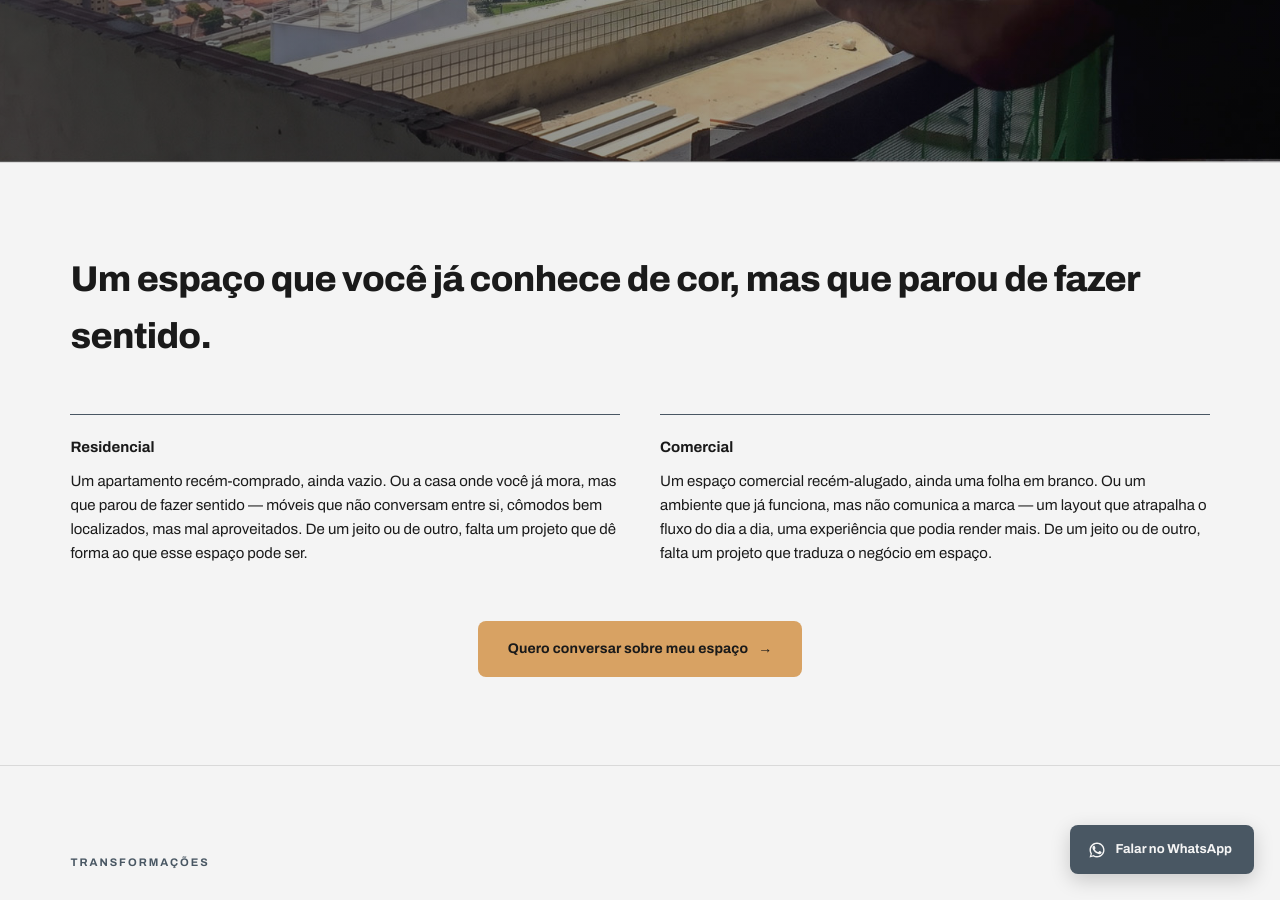
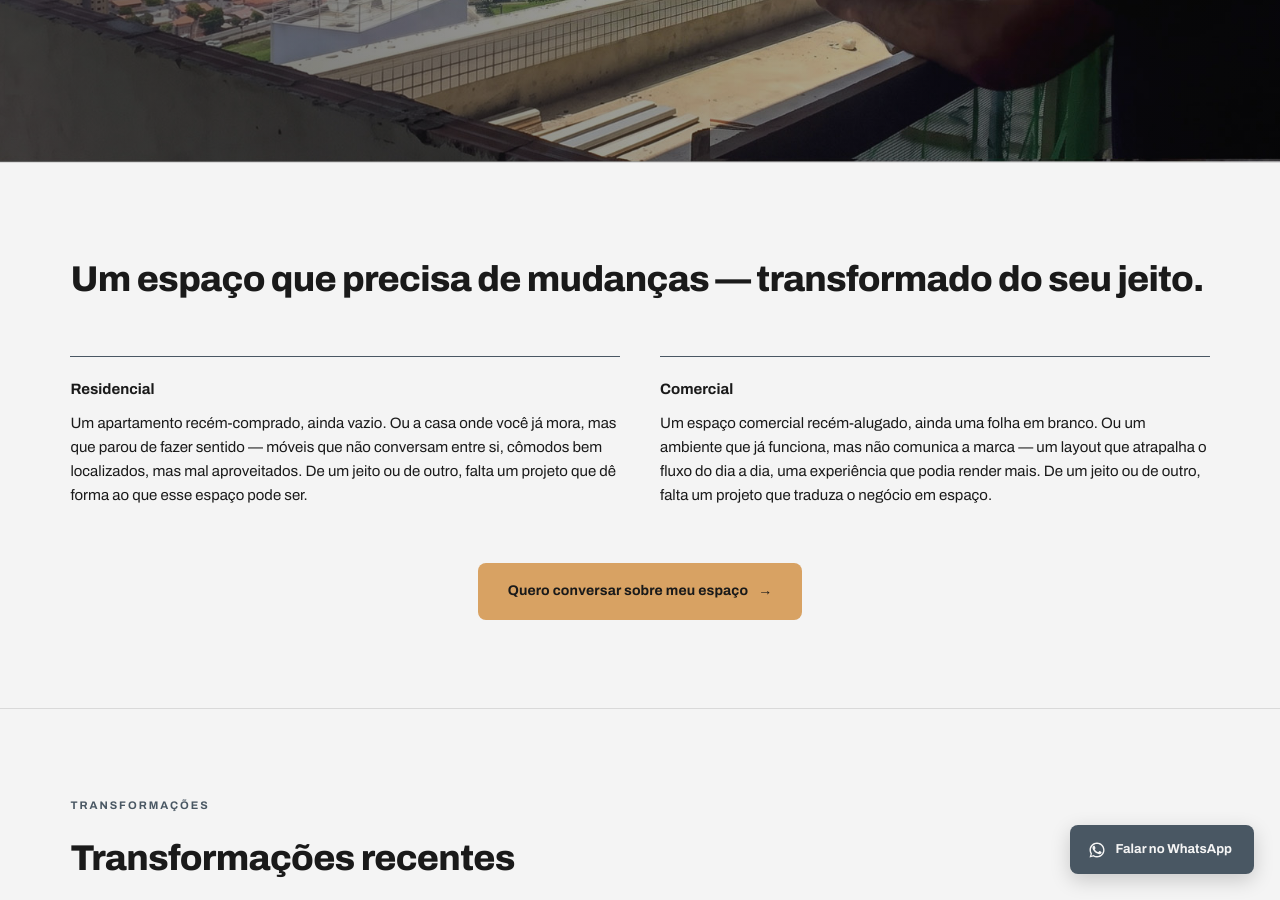
Before and after one commit to cidclementino/projetos-odisse, a Jekyll site: the page built from interiores/index.html, in a window 1280 px wide and 900 px high, scrolled down 738 px. Built offline with Jekyll 4.4.1, drawn with Linux system fonts in a browser that asks for light colours.

Commit message:
Update interiores_conteudo.yml

```diff
--- a/_data/interiores_conteudo.yml
+++ b/_data/interiores_conteudo.yml
@@ -8,7 +8,7 @@ hero:
   imagem: "hero-interiores-003.jpg"
 
 dor:
-  titulo: "Um espaço que você já conhece de cor, mas que parou de fazer sentido."
+  titulo: "Um espaço que precisa de mudanças — transformado do seu jeito."
   residencial:
     label: "Residencial"
     texto: "Um apartamento recém-comprado, ainda vazio. Ou a casa onde você já mora, mas que parou de fazer sentido — móveis que não conversam entre si, cômodos bem localizados, mas mal aproveitados. De um jeito ou de outro, falta um projeto que dê forma ao que esse espaço pode ser."
```
